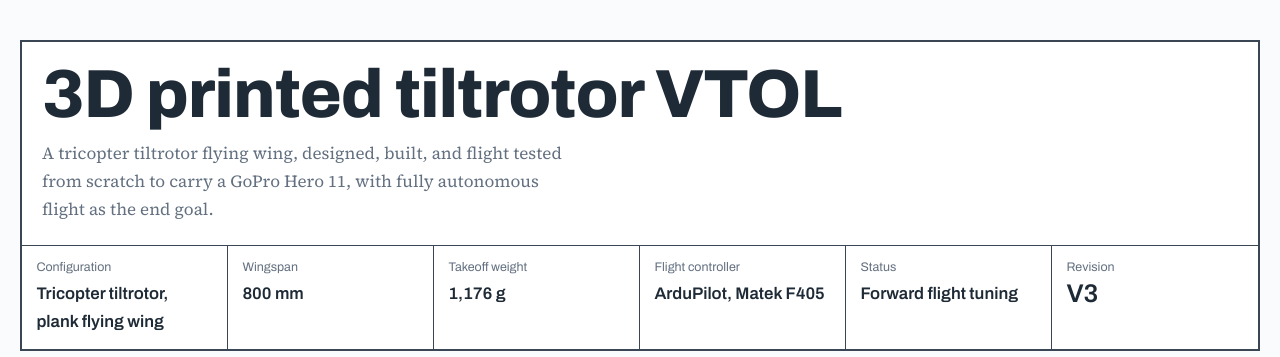
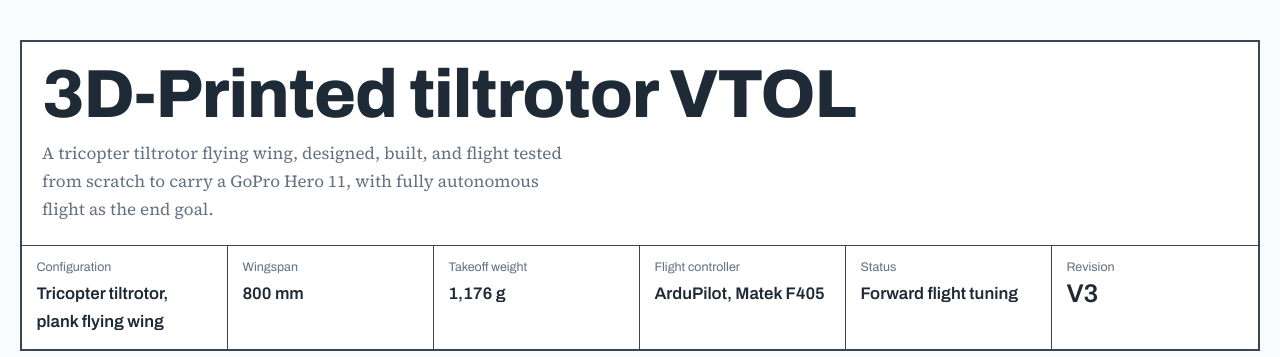
Before and after one commit to Isaac542/3D-Printed-Tilt-rotor-VTOL, a plain HTML site: page index.html in a window 1280 px wide. Shown: the top 357 px of the page. Drawn offline with Linux system fonts and the light colour scheme.

Commit message:
Update title and heading for consistency

```diff
--- a/index.html
+++ b/index.html
@@ -3,7 +3,7 @@
 <head>
   <meta charset="utf-8">
   <meta name="viewport" content="width=device-width, initial-scale=1">
-  <title>3D Printed Tiltrotor VTOL | Isaac</title>
+  <title>3D-Printed Tiltrotor VTOL | Isaac</title>
   <meta name="description" content="Design, build, and flight test of a 3D printed tricopter tiltrotor VTOL flying wing.">
   <link rel="preconnect" href="https://fonts.googleapis.com">
   <link rel="preconnect" href="https://fonts.gstatic.com" crossorigin>
@@ -18,7 +18,7 @@
   <div class="project-head">
     <div class="title-block">
       <div class="tb-title">
-        <h1>3D printed tiltrotor VTOL</h1>
+        <h1>3D-Printed tiltrotor VTOL</h1>
         <p>A tricopter tiltrotor flying wing, designed, built, and flight tested from scratch to carry a GoPro Hero 11, with fully autonomous flight as the end goal.</p>
       </div>
       <div><span class="tb-label">Configuration</span><span class="tb-value">Tricopter tiltrotor, plank flying wing</span></div>
```
